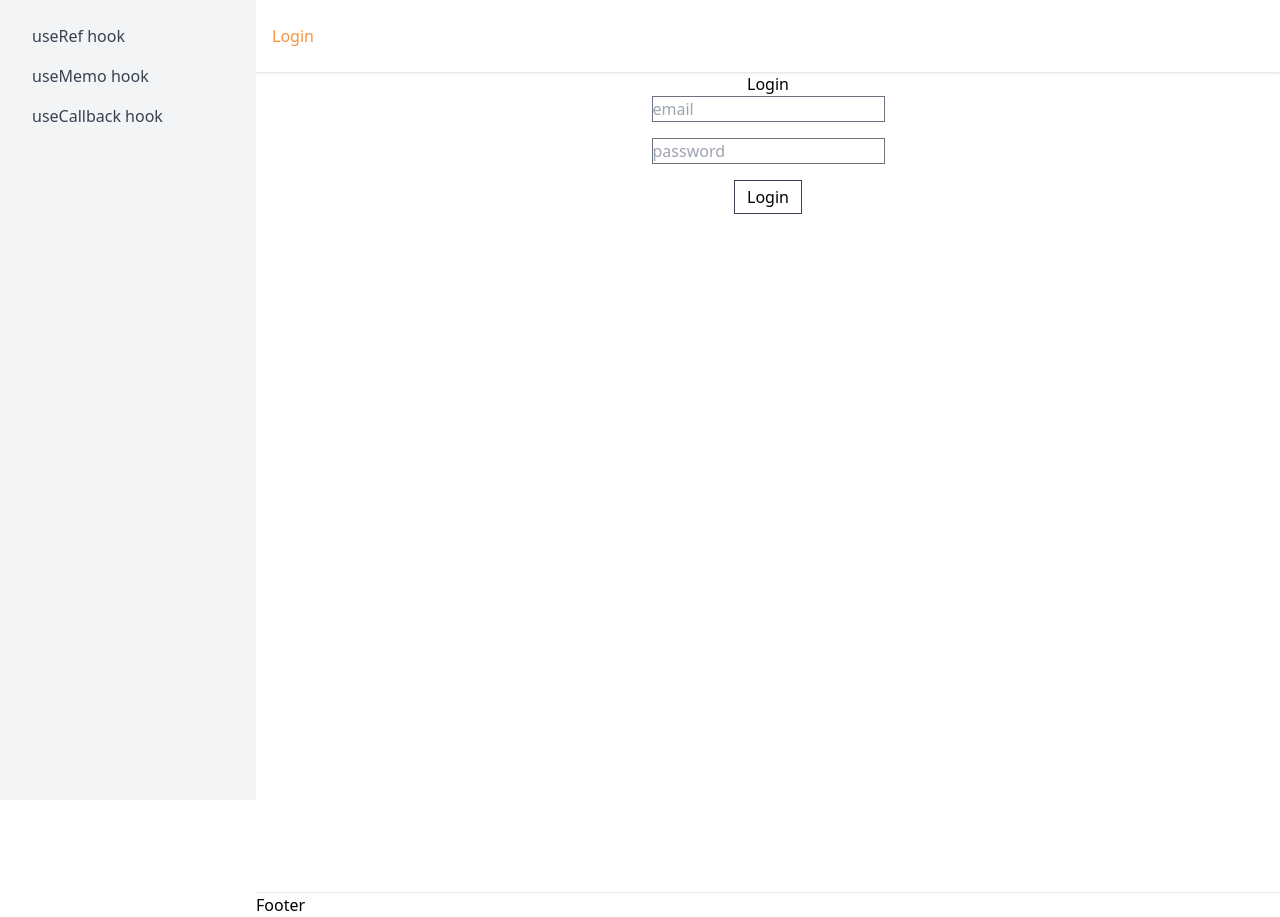
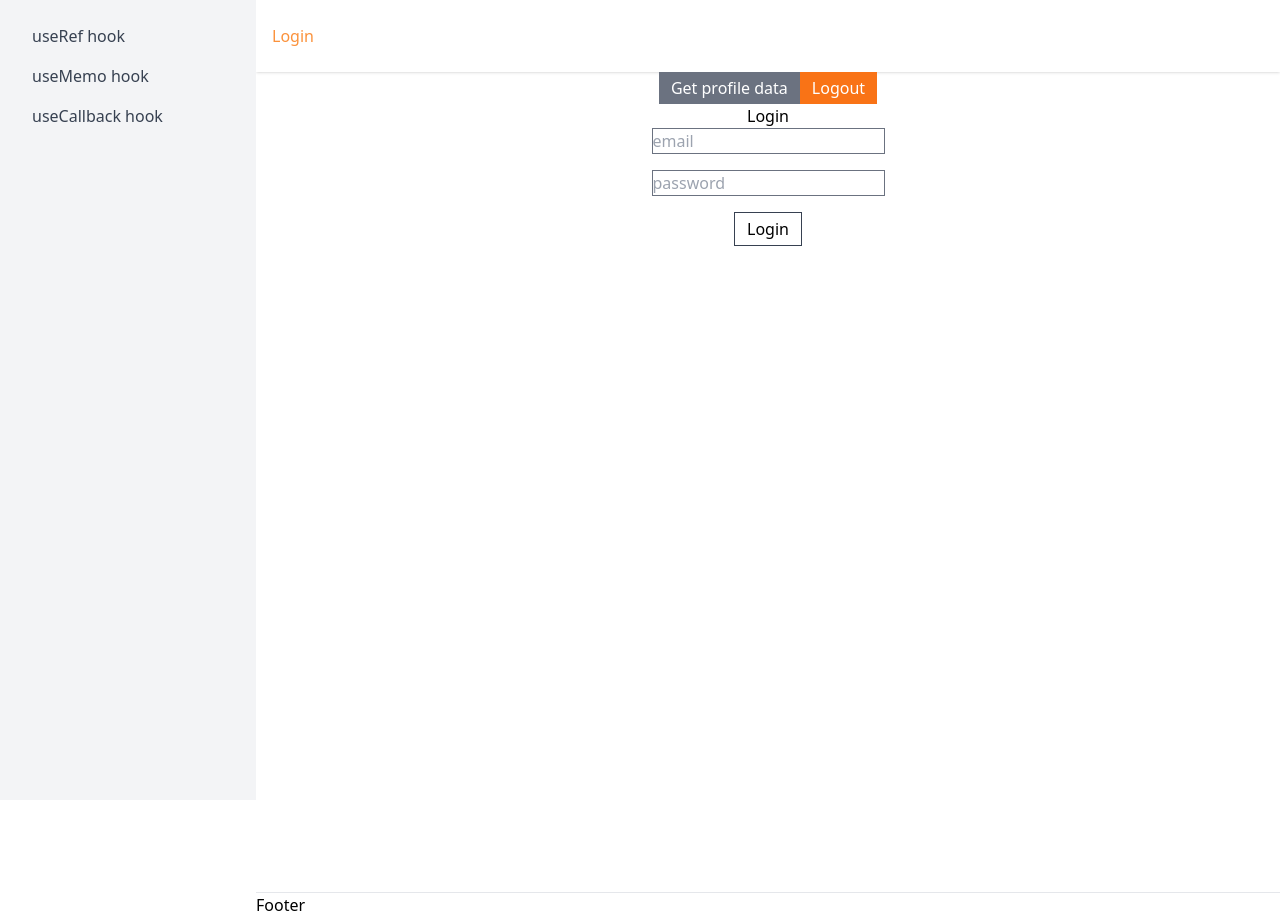
Before and after one commit to arupsaha07/react-routing, a React (Vite) app: page / in a window 1280 px wide. Built offline with nearby package versions, Linux system fonts and the light colour scheme; no server answers.

Commit message:
login logout and profile show

```diff
--- a/src/components/Login/Login.jsx
+++ b/src/components/Login/Login.jsx
@@ -1,5 +1,6 @@
 import axios from 'axios'
 import React, { useState } from 'react'
+import Profile from './Profile'
 
 function Login() {
 
@@ -26,6 +27,7 @@ function Login() {
 
     return (
         <div className='flex flex-col items-center mx-auto max-w-80'>
+            <Profile />
             <p>Login</p>
             <input
                 type="text"
--- a/src/components/Login/Profile.jsx
+++ b/src/components/Login/Profile.jsx
@@ -1,21 +1,53 @@
-import { useContext } from 'react'
+import { useContext, useState } from 'react'
 import UserContext from '../../context/UserContext'
+import axios from 'axios'
 
 function Profile() {
 
-  const user = useContext(UserContext)
+  // const user = useContext(UserContext)
+
+  const [profileData, setProfileData] = useState()
+
+  const getProfileData = () => {
+    const bearer_token = JSON.parse(localStorage.getItem('access_token'))
+
+    const header = {
+      headers: {
+        Authorization: `Bearer ${bearer_token}`
+      }
+    }
+
+    axios.get('https://api.escuelajs.co/api/v1/auth/profile', header)
+      .then((res) => {
+        setProfileData(res.data)
+        console.log('profile data', res)
+      })
+      .catch((err) => {
+        console.log('no profile data found', err)
+      })
+  }
+
+  const logoutHandler = () => {
+    localStorage.removeItem("access_token")
+    setProfileData()
+    console.log("logout successfull !")
+  }
 
 
   return (
     <div>
-      {user && user.firstName ? (
+      {
+        profileData &&
         <div className='flex items-center gap-3'>
-          <img className="w-12 h-12 rounded-full" src={user.image} alt="" />
-          <p>Name: {user.firstName} {user.lastName}</p>
+          <img className="w-12 h-12 rounded-full" src={profileData.avatar} alt="" />
+          <p>Name: {profileData?.name || 'NA'}</p>
+          <p>Role: {profileData?.role || 'NA'}</p>
         </div>
-      ) : (
-        <p>Loading user...</p>
-      )}
+
+      }
+
+      <button className='bg-gray-500 text-white px-3 py-1' onClick={getProfileData}>Get profile data</button>
+      <button className='bg-orange-500 text-white px-3 py-1' onClick={logoutHandler}>Logout</button>
     </div>
   )
 }
```
